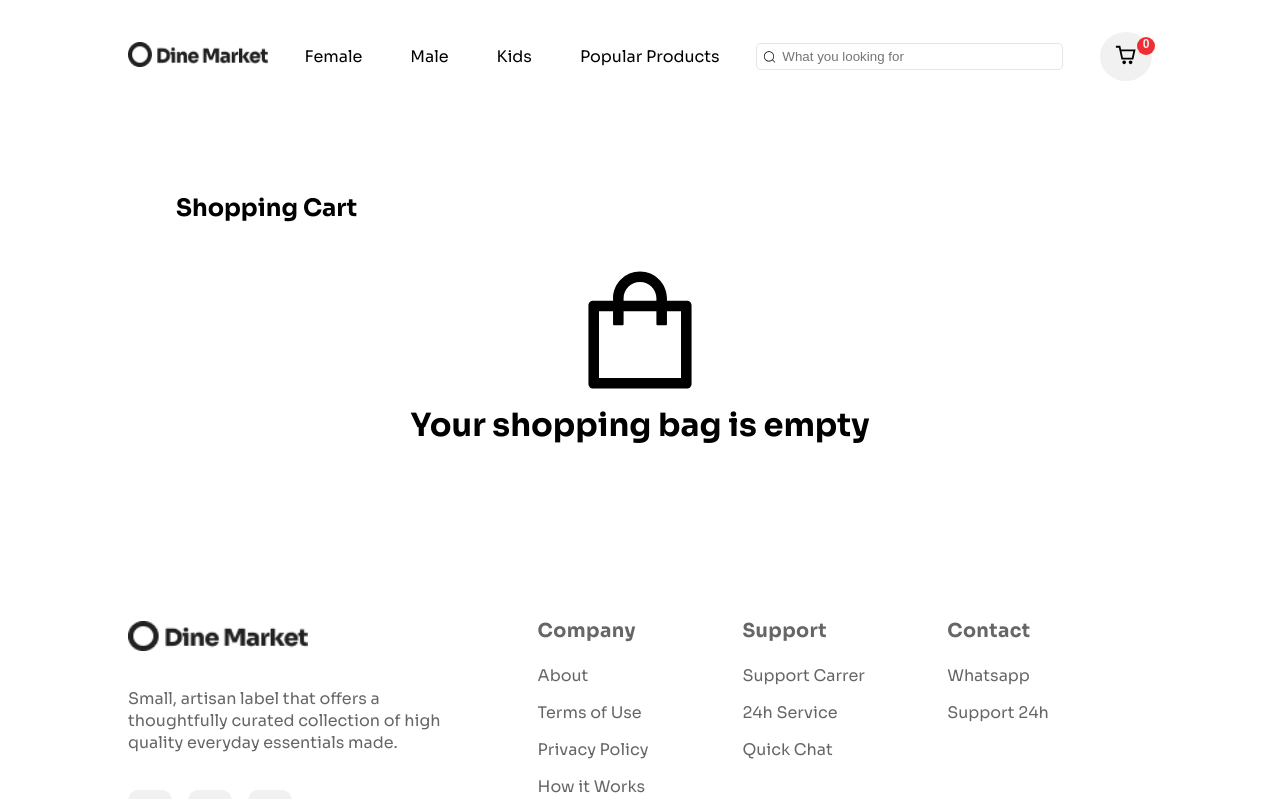
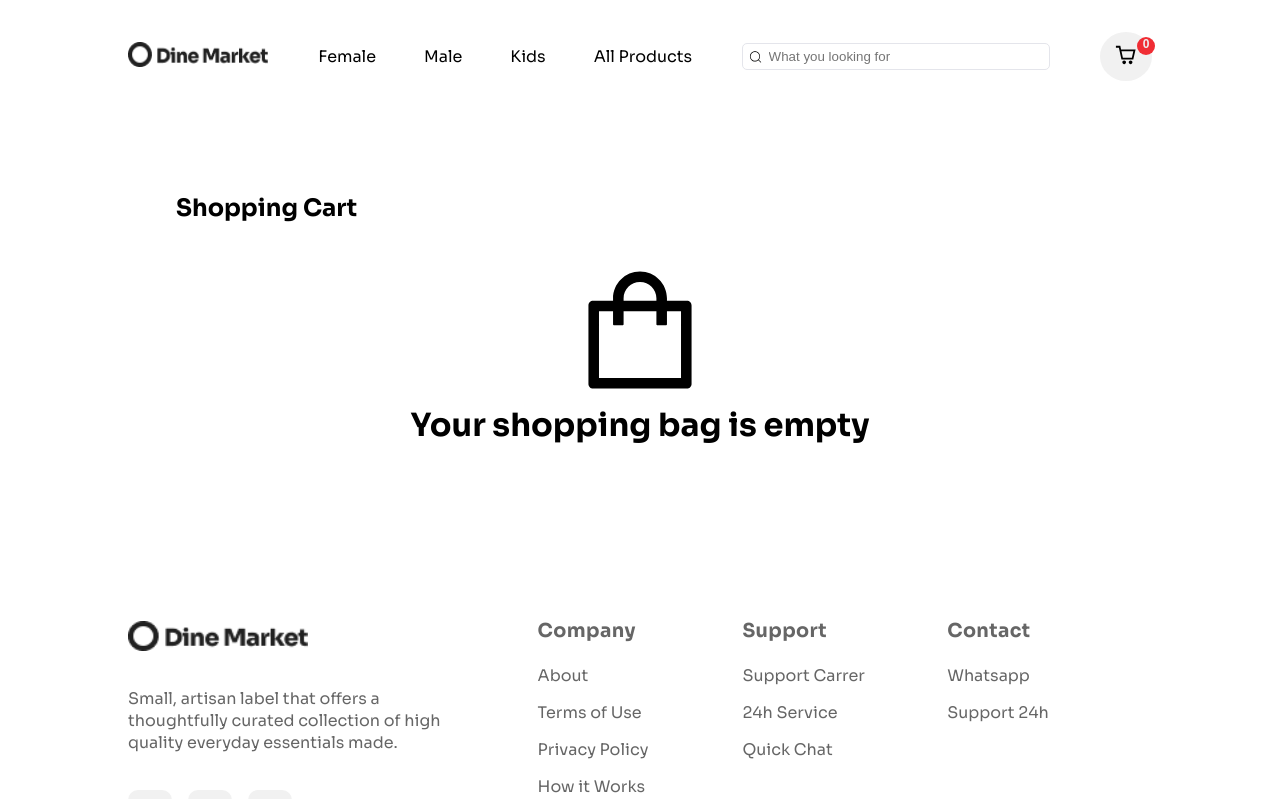
Before and after one commit to Devbrow12/Ecommerce-Clothing-Web, a Next.js app: page /cart in a window 1280 px wide. Shown: the top 799 px of the page. Built offline with nearby package versions, Linux system fonts and the light colour scheme.

Commit message:
edit navbar list from 'popular product' to 'all product'

```diff
--- a/components/FeaturesBanner.jsx
+++ b/components/FeaturesBanner.jsx
@@ -37,7 +37,7 @@ const FeaturesBanner = () => {
           <Image src={img} width={300} height={350} alt='img' />
           <div>
             <p>This piece is ethically crafted in our small family-owned workshop in Peru with unmatched attention to detail and care. The Natural color is the actual natural color of the fiber, undyed and 100% traceable.</p>
-            <Link href={'/product'}>
+            <Link href={'/products'}>
               <button type='button'>See All Product</button>
             </Link>
           </div>
--- a/components/Navbar.jsx
+++ b/components/Navbar.jsx
@@ -17,7 +17,7 @@ const Navbar = () => {
         <Link href='/female'><li>Female</li></Link>
         <Link href='/male'><li>Male</li></Link>
         <Link href='/kids'><li>Kids</li></Link>
-        <Link href='/products'><li>Popular Products</li></Link>
+        <Link href='/products'><li>All Products</li></Link>
       </ul>
       <div className='search-bar'>
         <CiSearch />
```
